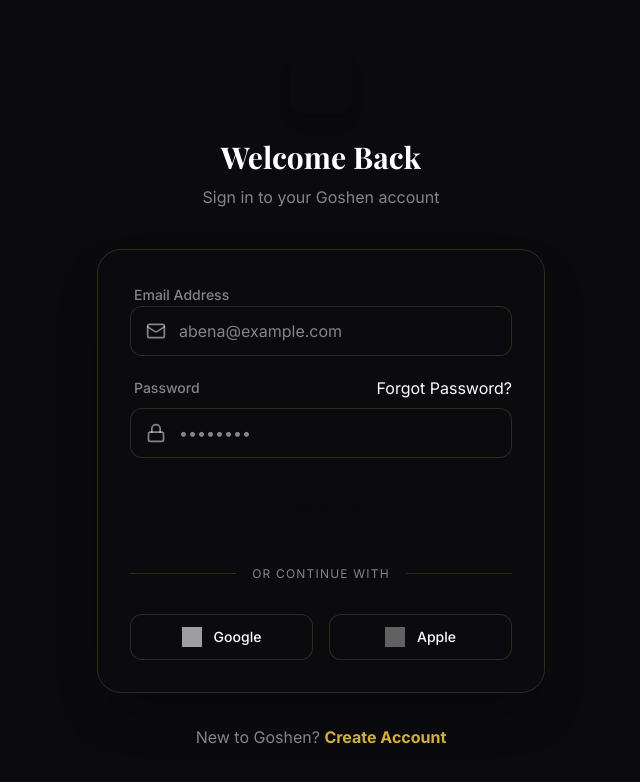
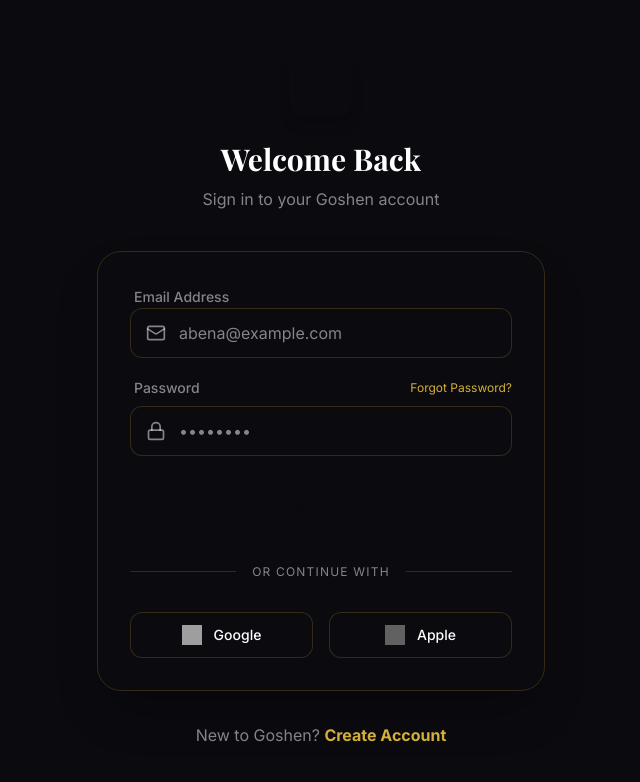
Before and after one commit to Goshenclothing/goshen-website, a Next.js app: page /auth/login in a window 1280 px wide. Shown: the top 782 px of the page, without its empty margins (319-959 px from the left). Built offline with nearby package versions, Linux system fonts and the light colour scheme; no server answers; grey boxes are pictures that could not be loaded; a web font is replaced by a local one.

Commit message:
fix: correct className attribute in Forgot Password link

```diff
--- a/src/app/auth/login/page.tsx
+++ b/src/app/auth/login/page.tsx
@@ -94,7 +94,7 @@
                         <div className="space-y-2">
                             <div className="flex justify-between items-center ml-1">
                                 <label className="text-sm font-medium text-[var(--color-text-subtle)]">Password</label>
-                                <Link href="/auth/forgot-password" Name="text-xs text-[var(--color-primary)] hover:underline">
+                                <Link href="/auth/forgot-password" className="text-xs text-[var(--color-primary)] hover:underline">
                                     Forgot Password?
                                 </Link>
                             </div>
```
